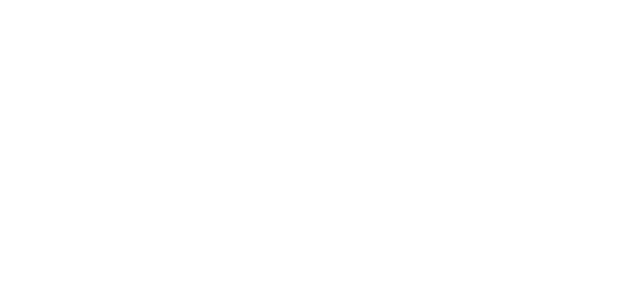
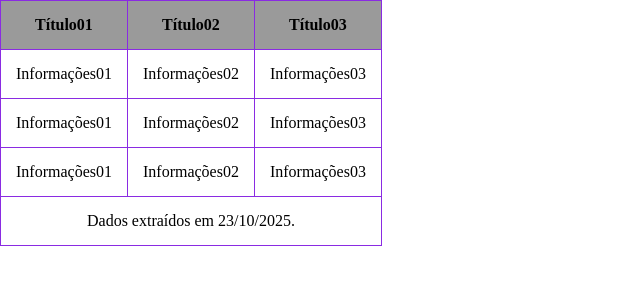
Before and after one commit to Gustavo-Pereira20/tabelas, a website: page index.html in a window 1280 px wide. Shown: the whole page, without its empty margins (0-640 px from the left). Drawn offline with Linux system fonts and the light colour scheme.

```diff
--- a/index.html
+++ b/index.html
@@ -4,8 +4,61 @@
     <meta charset="UTF-8">
     <meta name="viewport" content="width=device-width, initial-scale=1.0">
     <title>Estudos sobre Tabelas</title>
+    <style>
+        *{
+            margin: 0;
+            padding: 0;
+            box-sizing: border-box;
+        }
+
+        table, th, td{
+            border-color:blueviolet;
+            border-width: 1px;
+            border-style: solid;
+            border-collapse: collapse;
+            padding: 15px;
+        }
+
+        th{
+            background: #9a9a9a;
+        }
+
+        .align{
+            text-align: center;
+        }
+    </style>
 </head>
 <body>
-
+    <table>
+        <thead>
+            <tr>
+                <th>Título01</th>
+                <th>Título02</th>
+                <th>Título03</th>
+            </tr>
+        </thead>
+        <tbody>
+            <tr>
+                <td>Informações01</td>
+                <td>Informações02</td>
+                <td>Informações03</td>
+            </tr>
+            <tr>
+                <td>Informações01</td>
+                <td>Informações02</td>
+                <td>Informações03</td>
+            </tr>
+            <tr>
+                <td>Informações01</td>
+                <td>Informações02</td>
+                <td>Informações03</td>
+            </tr>
+        </tbody>
+        <tfoot>
+            <tr>
+                <td colspan="3" class="align">Dados extraídos em 23/10/2025.</td>
+            </tr>
+        </tfoot>
+    </table>
 </body>
 </html>
```
